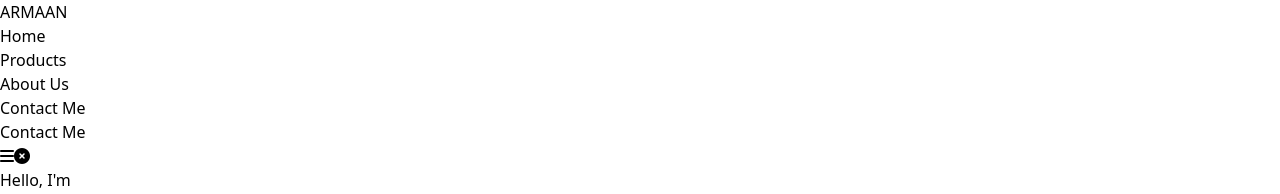
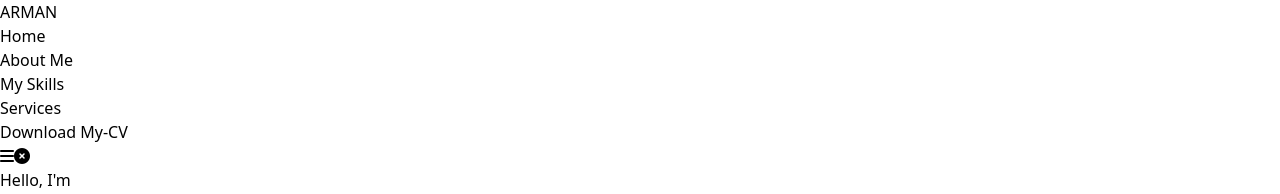
Before and after one commit to Armaanmk32/my-portfolio, a React (Vite) app: page / in a window 1280 px wide. Shown: the top 194 px of the page. Built offline with nearby package versions, Linux system fonts and the light colour scheme.

Commit message:
header ka ayaan wax ka bedeley

```diff
--- a/src/Components/Footer.jsx
+++ b/src/Components/Footer.jsx
@@ -10,7 +10,7 @@ function Footer() {
         <div className="flex justify-center space-x-6 mt-4">
           {/* Facebook */}
           <a
-            href="https://www.facebook.com/yourprofile"
+            href="https://www.facebook.https://www.facebook.com/abdirahman.abdullahi.58173?mibextid=LQQJ4d/yourprofile"
             target="_blank"
             rel="noopener noreferrer"
             className="text-3xl hover:text-blue-500"
@@ -20,7 +20,7 @@ function Footer() {
 
           {/* X (Twitter) */}
           <a
-            href="https://twitter.com/yourprofile"
+            href="https://x.com/abdirah42874571?s=21"
             target="_blank"
             rel="noopener noreferrer"
             className="text-3xl hover:text-blue-400"
@@ -30,7 +30,7 @@ function Footer() {
 
           {/* GitHub */}
           <a
-            href="https://github.com/yourprofile"
+            href="https://github.com/Armaanmk32"
             target="_blank"
             rel="noopener noreferrer"
             className="text-3xl hover:text-gray-400"
--- a/src/Components/Header.jsx
+++ b/src/Components/Header.jsx
@@ -14,29 +14,28 @@ function Header() {
     return (
         <div>
             <div className="sm:flex bg-white sm:mx-20 py-4 my-3 px-5 items-center top-0 left-0 right-0 rounded-lg sm:rounded-full shadow-black shadow-2xl justify-between">
-                <h1 className="text-3xl font-serif font-bold">ARMAAN</h1>
+                <h1 className="text-2xl font-bold">ARMAN</h1>
 
-                {/* Ul-ka waxaan ku isticmaalay hidden iyo block si aad u qarisid mobile-ka */}
+                {/* Navigation menu */}
                 <ul className={`gap-10 ${visible ? "block" : "hidden"} sm:flex`}>
                     <li className="text-xl">Home</li>
-                    <li className="text-xl">Products</li>
-                    <li className="text-xl">About Us</li>
-                    <a href="https://wa.me/2520616739858" target="_blank" rel="noopener noreferrer" aria-label="WhatsApp">
-                        <li className="text-xl">Contact Me</li>
-                    </a>
+                    <li className="text-xl">About Me</li>
+                    <li className="text-xl">My Skills</li>
+                    <li className="text-xl">Services</li>
                 </ul>
 
                 <div className="gap-5 flex">
-                    {/* Button-ka 'Contact Me' waxaan ku isticmaalay block iyo none */}
-                    <button
-                        className={`bg-white border-2 border-[#000000] shadow-inner shadow-black text-black mr-2 rounded-md px-7 py-1 ${visible ? "block" : "hidden"
-                            }`}
+                    {/* Button Contact Me */}
+                    <a
+                        href="/cv.pdf" // Halkaas geli url-ka saxda ah
+                        download // Kani wuxuu u oggolaanayaa in faylka la soo dejiyaa
+                        className="bg-white border-2 border-[#000000] shadow-inner shadow-black text-black rounded-md px-5 py-1 hidden sm:block"
                     >
-                        Contact Me
-                    </button>
+                        Download My-CV
+                    </a>
                 </div>
 
-                {/* Icons-ka (fa-bars iyo fa-circle-xmark) */}
+                {/* Icons for mobile */}
                 <div>
                     <i
                         onClick={handleClick}
```
Also changed, not shown: 1 other file (tests, documents, lock files or other folders).
